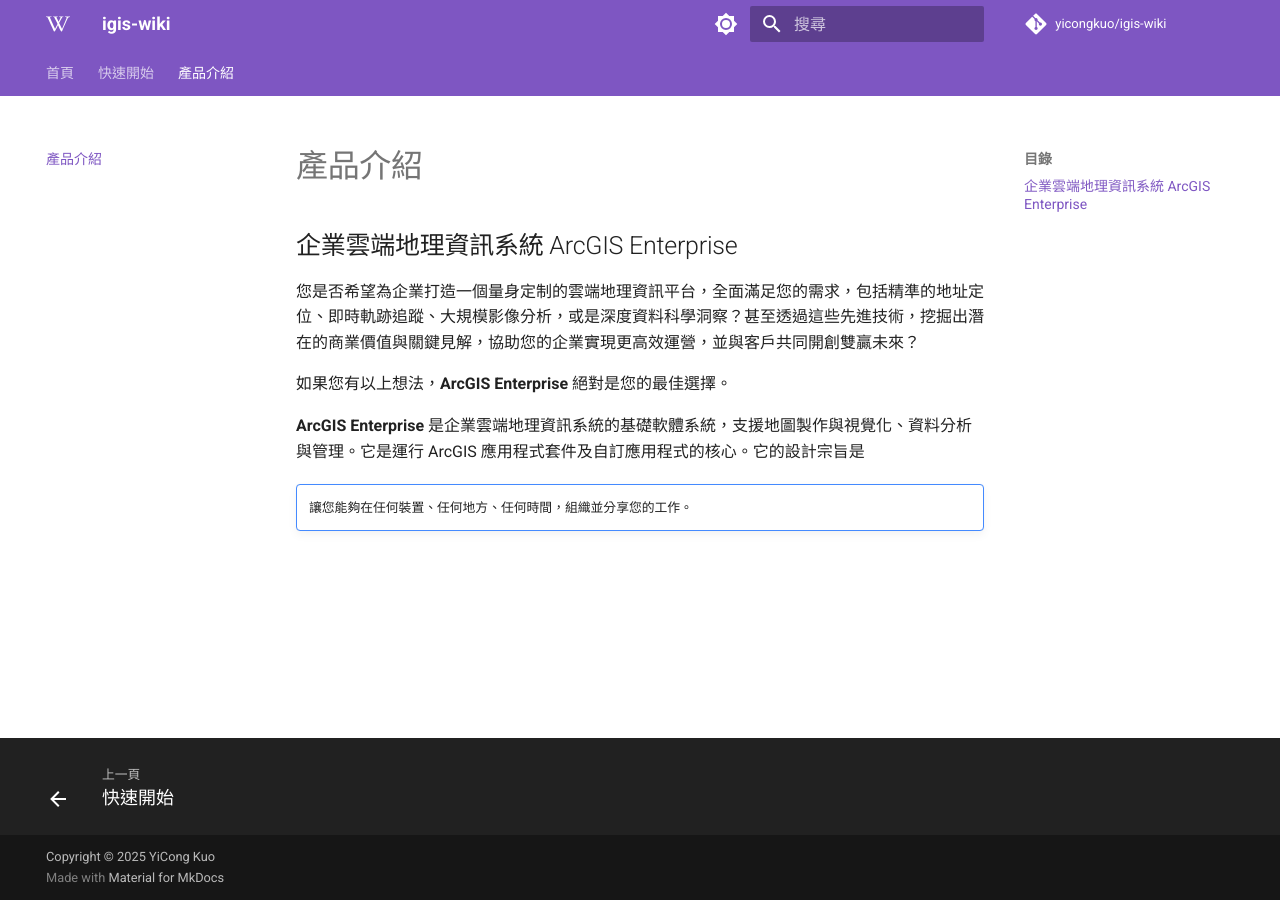
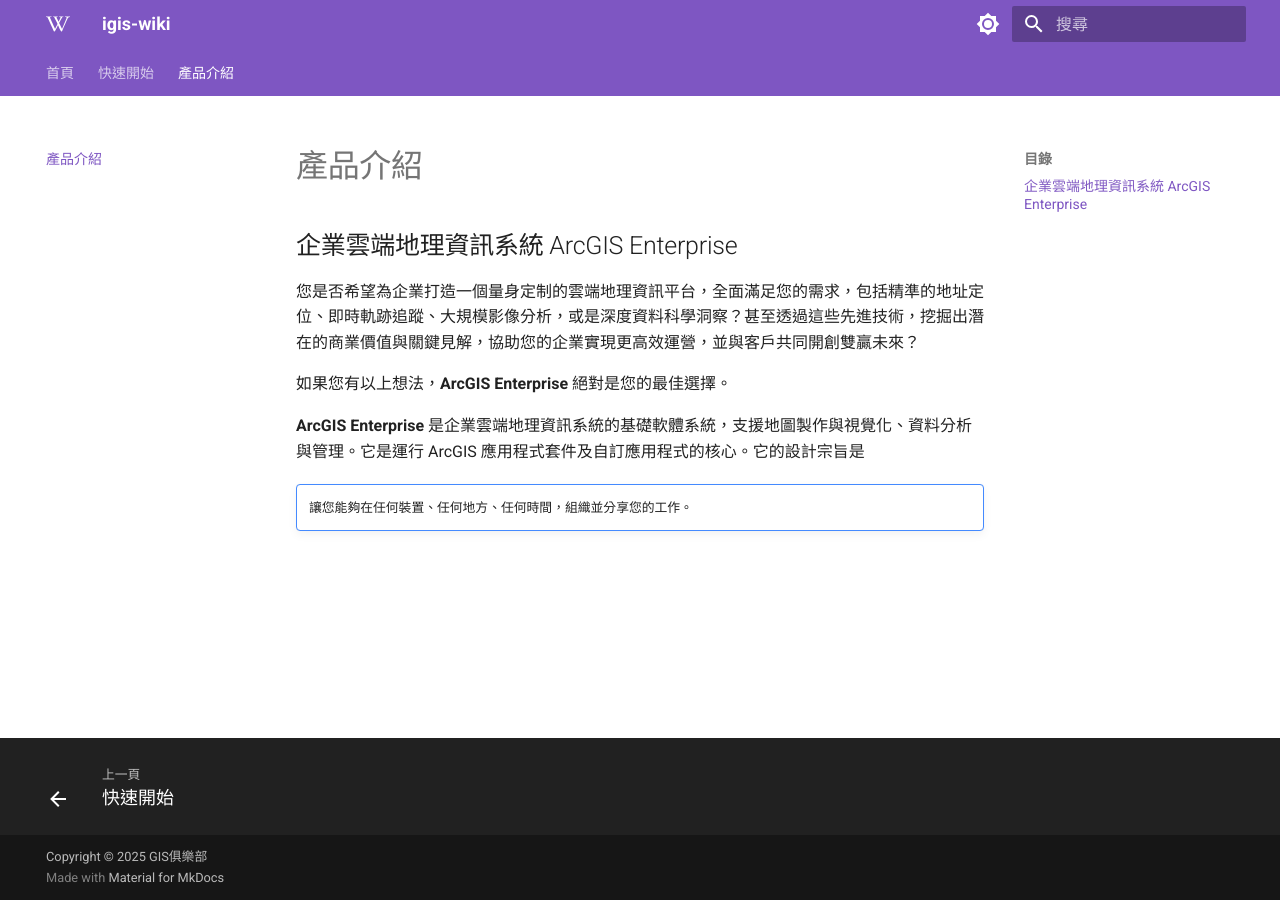
Before and after one commit to yicongkuo/igis-wiki, an MkDocs documentation site: the page built from docs/product-promotion/index.md, in a window 1280 px wide. Built offline with MkDocs 1.6.1 and Material for MkDocs 9.7.7, drawn with Linux system fonts in a browser that asks for light colours; comment, search, counter and statistics services are not loaded.

Commit message:
修改 mkdocs.yml
修改 mkdocs 設定

```diff
--- a/mkdocs.yml
+++ b/mkdocs.yml
@@ -3,11 +3,11 @@
 site_description: "ArcGIS工程師入門指南"
 
 # Repository
-repo_name: yicongkuo/igis-wiki
-repo_url: https://github.com/yicongkuo/igis-wiki
+#repo_name: yicongkuo/igis-wiki
+#repo_url: https://github.com/yicongkuo/igis-wiki
 
 # Copyright
-copyright: Copyright &copy; 2025 YiCong Kuo
+copyright: Copyright &copy; 2025 GIS俱樂部
 
 # Configuration
 theme:
```
